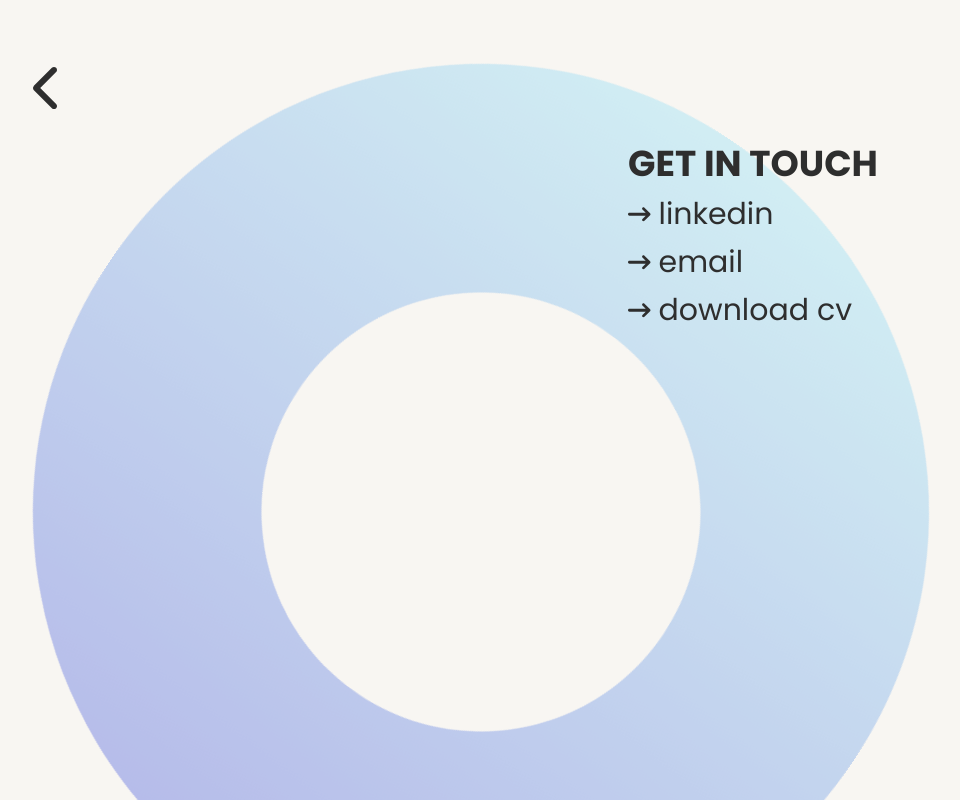
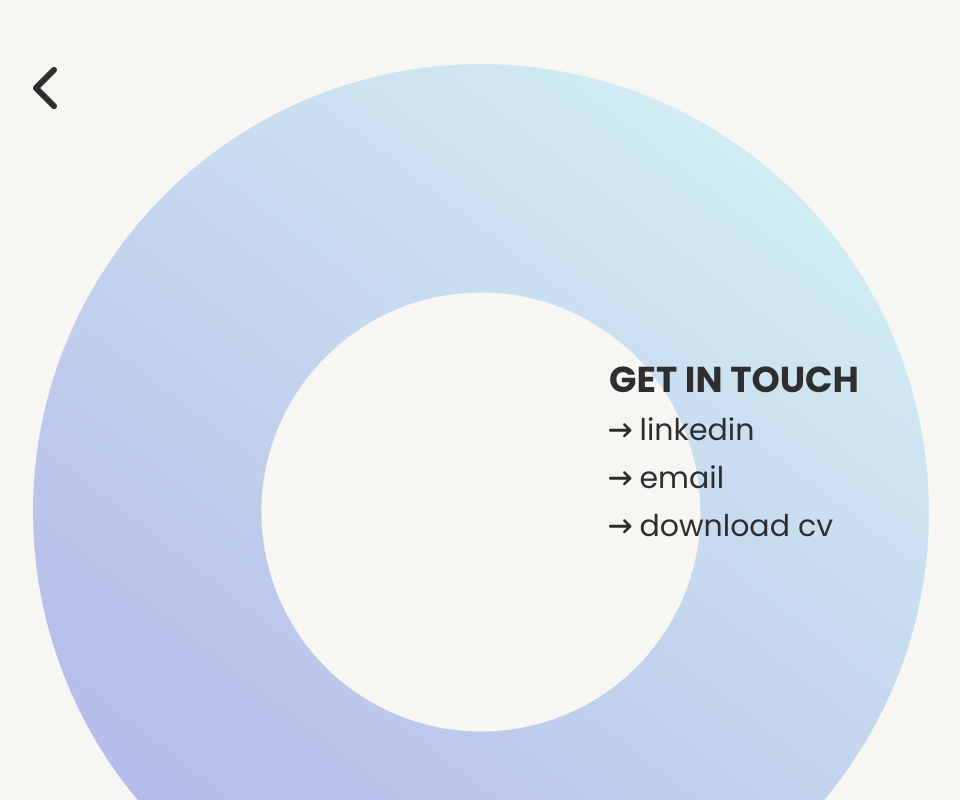
Before and after one commit to robinesp/personal-page, a Next.js app: page /contact in a window 1280 px wide. Shown: the whole page, without its empty margins (31-991 px from the left). Built offline with nearby package versions, Linux system fonts and the light colour scheme.

Commit message:
layout fixes

```diff
--- a/src/app/(pages)/contact/page.tsx
+++ b/src/app/(pages)/contact/page.tsx
@@ -47,7 +47,7 @@ export default function Contact() {
           height={1500}
         />
       </animated.div>
-      <div className="text-2xl lg:text-3xl flex flex-col justify-center items-start gap-3 pl-24 pt-24 lg:pl-72 lg:pt-36">
+      <div className="fixed text-2xl lg:text-3xl flex flex-col justify-center items-start gap-3 left-[30%] top-[45vh] lg:left-[50%]">
         <animated.span
           className="uppercase text-3xl lg:text-4xl font-bold"
           style={trail[3]}
--- a/src/app/(pages)/skills/page.tsx
+++ b/src/app/(pages)/skills/page.tsx
@@ -56,7 +56,7 @@ export default function Skills() {
   const titleClass = "uppercase text-xl font-bold mb-2";
 
   return (
-    <main className="flex min-h-screen lg:h-screen flex-col items-center justify-between pb-32 lg:pb-4 pt-40 lg:pt-24 2xl:pt-48 px-[20%] lg:px-[15%] overflow-hidden">
+    <main className="flex min-h-screen lg:h-screen flex-col items-center justify-between pb-32 lg:pb-4 pt-40 lg:pt-24 2xl:pt-48 px-[17%] lg:px-[15%] overflow-hidden">
       <animated.div
         className="divider hidden lg:block fixed left-[50%] translate-x-[-50%] top-[50%] translate-y-[-50%] rounded-full h-[60%] w-1 bg-zinc-200"
         style={dividerStyle}
```
